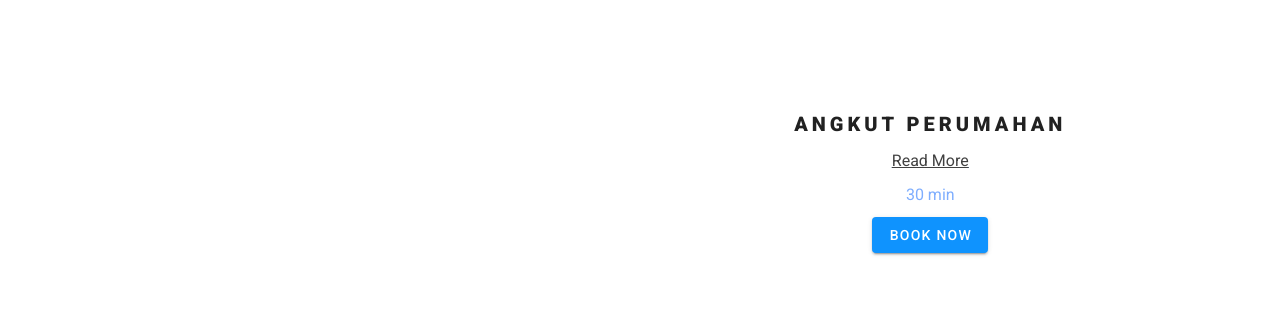
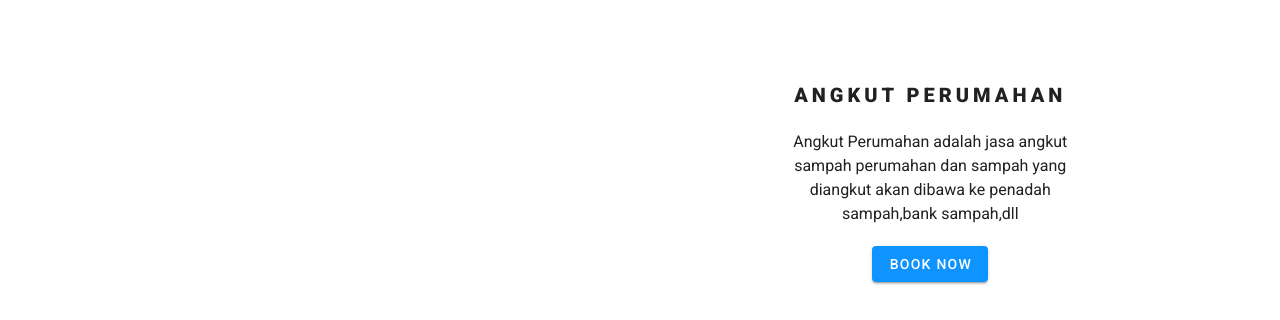
Before and after one commit to BeRay31/nyampih-web, a Vue app: page /services in a window 1280 px wide. Shown: the part 632-952 px from the top of the page. Built offline with nearby package versions, Linux system fonts and the light colour scheme.

Commit message:
Adding Transition

```diff
--- a/src/App.vue
+++ b/src/App.vue
@@ -1,11 +1,14 @@
 <template>
   <v-app>
-
-    <NavBarMobile v-if="mobileView"/>
-    <NavBar v-else/>
+    <transition name="fadeNav" mode="out-in">
+      <NavBarMobile v-if="mobileView"/>
+      <NavBar v-else/>
+    </transition>
 
     <v-content>
-      <router-view></router-view>
+      <transition name="fade" mode="out-in" >
+        <router-view></router-view>
+      </transition>
     </v-content>
     <Footer class="top-layer" />
   </v-app>
@@ -48,4 +51,26 @@ export default {
   position: relative;
   z-index: 2 ;
 }
+.fade-enter-active,
+.fade-leave-active {
+  transition-duration: 0.6s;
+  transition-property: opacity;
+  transition-timing-function: ease;
+}
+
+.fade-enter,
+.fade-leave-active {
+  opacity: 0
+}
+.fadeNav-enter-active,
+.fadeNav-leave-active {
+  transition-duration: 0.6s;
+  transition-property: opacity;
+  transition-timing-function: ease;
+}
+
+.fadeNav-enter,
+.fadeNav-leave-active {
+  opacity: 0
+}
 </style>
--- a/src/components/NavBarMobile.vue
+++ b/src/components/NavBarMobile.vue
@@ -20,7 +20,7 @@
             </v-btn>
         </v-app-bar>
 
-        <v-navigation-drawer v-model="drawer" absolute left temporary width=100vw>
+        <v-navigation-drawer v-model="drawer" style="position : fixed" absolute left temporary width=100vw>
             <v-btn text class="navbar-button mt-2" @click.stop="drawer = !drawer" height=50 width=50 fab>
                 <v-icon>mdi-close</v-icon>
             </v-btn> <!-- bisa ganti jadi icon x-->
--- a/src/views/Home.vue
+++ b/src/views/Home.vue
@@ -54,7 +54,7 @@
       </v-flex>
       <v-flex class="flex-1">
         <v-layout class="container-content-2">
-          <v-layout column class="mx-1" align-center v-for="service in services" :key="service.text">
+          <v-layout column class="mx-1" align-center v-for="service in services" :key="service.text" @click="$router.push('/services')" style="cursor:pointer">
             <v-flex>
               <v-img
                 max-height="200"
--- a/src/views/Services.vue
+++ b/src/views/Services.vue
@@ -16,12 +16,9 @@
                     <v-flex xs6>
                         <v-img :src="require(`../assets/services/${service.img}`)"></v-img>
                     </v-flex>
-                    <v-flex xs6 class="serviceDesc" text-xs-center>
+                    <v-flex xs6 class="serviceDesc flex-1" text-xs-center>
                         <div class="layananKami text-uppercase" style="font-size: 20px">{{ service.name}}</div>
-                        <router-link :to="service.linkReadMore">
-                            <div style="color: #414141; text-decoration: underline;" >Read More</div>
-                        </router-link>
-                        <div style="color: #7faefe">{{ service.time }}</div>
+                        <div class="product-desc flex-1" >{{ service.desc }}</div>
                         <div>
                             <v-btn dark color="#0f93fe" :to="service.linkBookNow">Book Now</v-btn>
                         </div>
@@ -37,8 +34,8 @@
 export default {
     data: () => ({
         services: [
-            {name: 'Angkut Perumahan', img: 'angkutperumahan.png', linkReadMore: '/hehe', time: '30 min', linkBookNow: '/hai'},
-            {name: 'Angkut Bisnis', img: 'angkutbisnis.png', linkReadMore: '/hihi', time: '1 hr', linkBookNow: '/hei'}
+            {name: 'Angkut Perumahan', img: 'angkutperumahan.png', desc: 'Angkut Perumahan adalah jasa angkut sampah perumahan dan sampah yang diangkut akan dibawa ke penadah sampah,bank sampah,dll', time: '30 min', linkBookNow: '/hai'},
+            {name: 'Angkut Bisnis', img: 'angkutbisnis.png', desc: 'Jasa angkut sampah yang bisa digunakan oleh perkantoran,coffee shop,restauran,kos-kosan,hotel,dll', time: '1 hr', linkBookNow: '/hei'}
         ],
         layananDescription: 'Service yang kami sediakan berupa jasa angkut sampah dengan kategori sampah; makanan, kertas/kardus, botol plastik. Untuk setiap sampah minimal pengangkutan 5 kilogram. Konsumen dapat mudah memilih kategori sampah di aplikasi kami. Pada layanan aplikasi kami juga terdapat fitur chat untuk memudahkan petugas sampah kami berkomunikasi dengan konsumen, ada pula sistem point/ membership yang nantinya dipergunakan untuk konsumen setia kami lalu point yang didapatkan bisa dikumpulkan hingga ditukarkan dengan produk-produk bertema lingkungan bersama partnership kami.'
     }),
@@ -52,6 +49,7 @@ export default {
     }
     .flex-1 {
     display: flex;
+    flex-direction: column;
     align-items: center;
     justify-content: center;
     }
@@ -71,4 +69,8 @@ export default {
         text-align: center;
         margin: 10px;
     }
+    .product-desc{
+        text-align: center;
+        width: 50%;
+    }
 </style>
```
